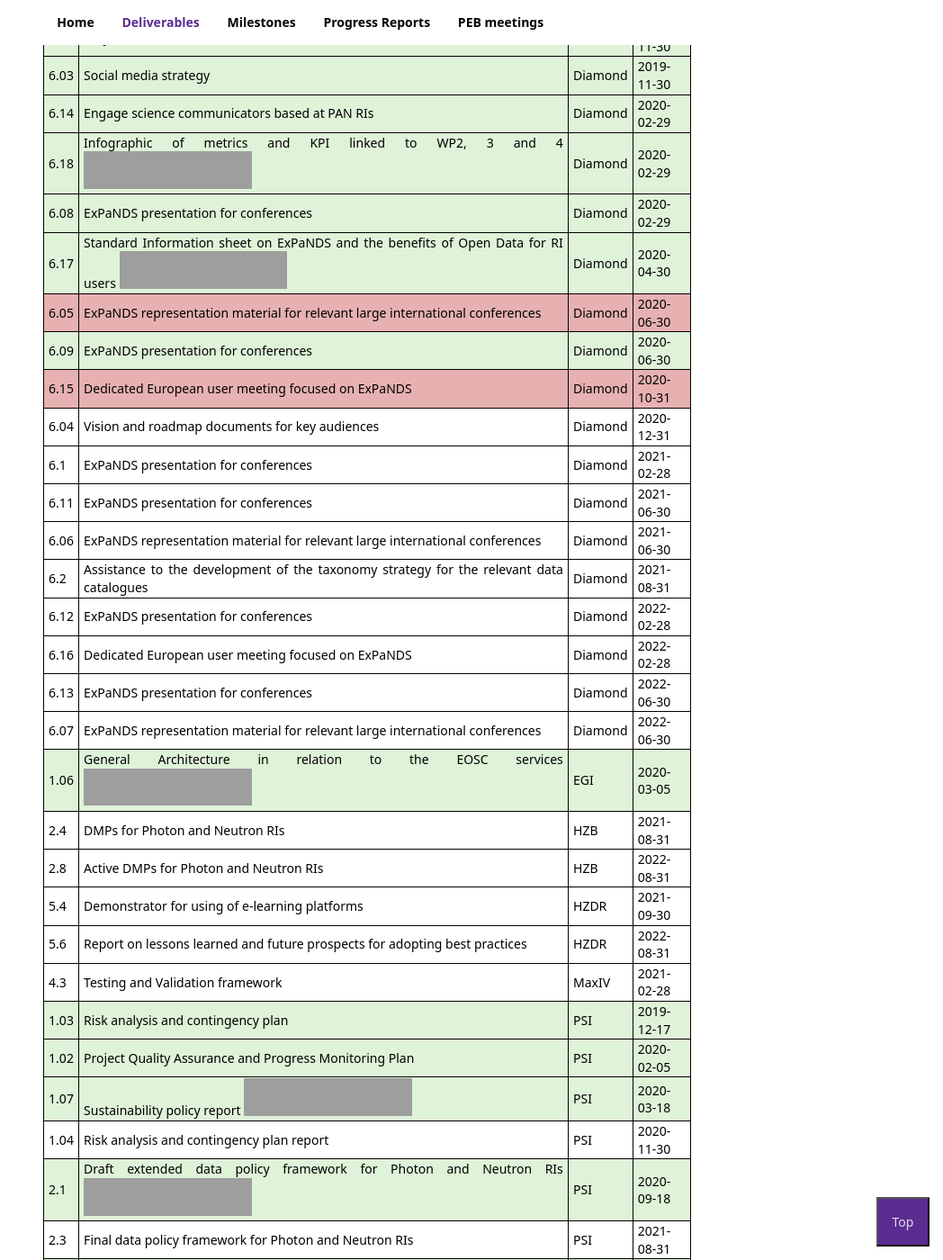
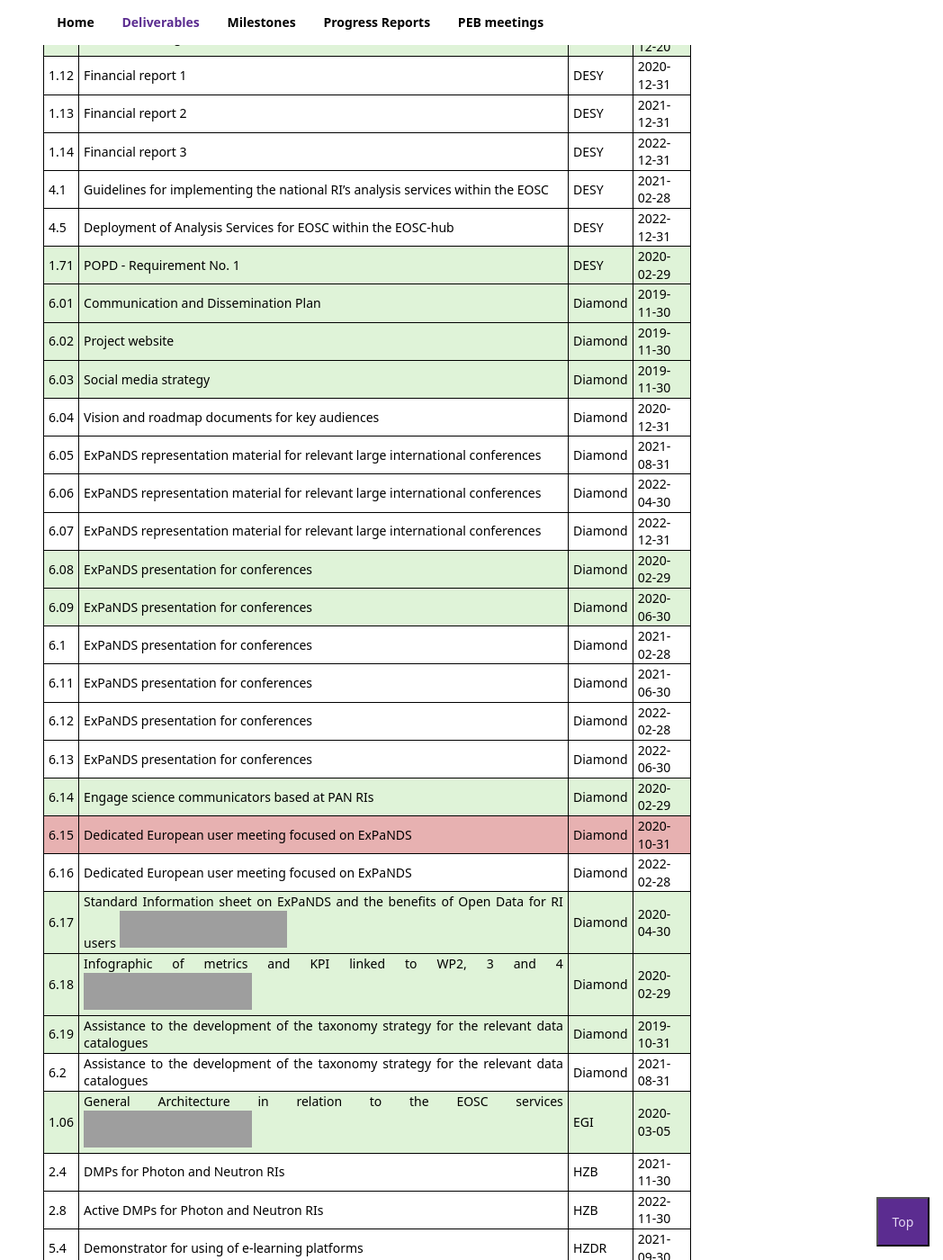
Before and after one commit to ExPaNDS-eu/WP1-reporting, a Jekyll site: the page built from deliverables.html, in a window 1280 px wide and 1400 px high, scrolled down 6187 px. Shown: the whole window at 90% size, without its empty margins (232-1280 px from the left). Built offline with Jekyll 4.4.1, drawn with Linux system fonts in a browser that asks for light colours; some of the changed text lies outside the part shown; grey boxes are pictures that could not be loaded.

Commit message:
update timeline following extension approval by EC for tasks, deliverables and milestones + reorder

```diff
--- a/_data/deliverables.yml
+++ b/_data/deliverables.yml
@@ -5,34 +5,25 @@
   date: 2019-11-29
   description: Initial list of ExPaNDS participants and their contributions, initial list of board members
 
-- name: Collaboration agreement(s)
-  partner: DESY
-  id: 1.11
-  date: 2019-12-20
-  description: Formal agreement between the INFRA-EOSC 5B projects to make the most of the synergies between our projects, including the list of 'task forces' and their initial workplan
+- id: 1.02
+  name:	Project Quality Assurance and Progress Monitoring Plan
+  partner: PSI
+  date: 2020-02-05
 
 - name: Risk analysis and contingency plan
   partner: PSI
   id: 1.03
   date: 2019-12-17
-  description:
+
+- id: 1.04
+  name: Risk analysis and contingency plan report
+  partner: PSI
+  date: 2020-11-30
 
 - id: 1.05
   name:	Communication Plan (internal + EC)
   partner: DESY
   date: 2019-12-23
-
-- id: 1.02
-  name:	Project Quality Assurance and Progress Monitoring Plan
-  partner: PSI
-  date: 2020-02-05
-
-- id: 1.10
-  name: Data Management Plan
-  partner: DESY
-  date: 2020-02-14
-  link: https://doi.org/10.5281/zenodo.3672926
-  img: https://zenodo.org/badge/DOI/10.5281/zenodo.3762926.svg
 
 - id: 1.06
   name: General Architecture in relation to the EOSC services
@@ -48,11 +39,6 @@
   date: 2020-03-18
   img: https://zenodo.org/badge/DOI/10.5281/zenodo.3715279.svg
 
-- id: 1.04
-  name: Risk analysis and contingency plan report
-  partner: PSI
-  date: 2020-11-30
-
 - id: 1.08
   name: Periodic progress report
   partner: DESY
@@ -61,7 +47,35 @@
 - id: 1.09
   name: Periodic progress report
   partner: DESY
-  date: 2022-07-31
+  date: 2023-02-28
+
+- id: 1.10
+  name: Data Management Plan
+  partner: DESY
+  date: 2020-02-14
+  link: https://doi.org/10.5281/zenodo.3672926
+  img: https://zenodo.org/badge/DOI/10.5281/zenodo.3762926.svg
+
+- name: Collaboration agreement(s)
+  partner: DESY
+  id: 1.11
+  date: 2019-12-20
+  description: Formal agreement between the INFRA-EOSC 5B projects to make the most of the synergies between our projects, including the list of 'task forces' and their initial workplan
+
+- id: 1.12
+  name: Financial report 1
+  partner: DESY
+  date: 2020-12-31
+
+- id: 1.13
+  name: Financial report 2
+  partner: DESY
+  date: 2021-12-31
+
+- id: 1.14
+  name: Financial report 3
+  partner: DESY
+  date: 2022-12-31
 
 - id: 2.1
   name: Draft extended data policy framework for Photon and Neutron RIs
@@ -74,7 +88,7 @@
 - id: 2.2
   name: Draft recommendations for FAIR Photon and Neutron Data Management
   partner: ALBA
-  date: 2020-11-30 #reference: 2020-08-31 / shift accepted by PO on 2020-07-31
+  date: 2020-11-30
   description: Draft recommendations on actual implementation of FAIR practices at each stage of the data life cycle
 
 - id: 2.3
@@ -86,34 +100,34 @@
 - id: 2.4
   name: DMPs for Photon and Neutron RIs
   partner: HZB
-  date: 2021-08-31
+  date: 2021-11-30
   description: Model Data Management Plan for a typical PaN instrument
 
 - id: 2.5
   name: Advanced infrastructure for PIDs in Photon and Neutron RIs
   partner: UKRI
-  date: 2021-08-31
+  date: 2022-02-28
 
 - id: 2.6
   name: Self-evaluation Photon and Neutron RIs for FAIR data certification
   partner: UKRI
-  date: 2022-02-28
+  date: 2022-08-31
 
 - id: 2.7
   name: Final Recommendations for FAIR Photon and Neutron Data Management
   partner: ALBA
-  date: 2022-02-28
+  date: 2022-05-31
   description: Recommendations on actual implementation of FAIR practices at each stage of the data life cycle
 
 - id: 2.8
   name: Active DMPs for Photon and Neutron RIs
   partner: HZB
-  date: 2022-08-31
+  date: 2022-11-30
 
 - id: 2.9
   name: Report on promotion of FAIR data within Photon and Neutron RIs
   partner: UKRI
-  date: 2022-08-31
+  date: 2023-01-31
 
 - id: 3.1
   name: Report on status, gap analysis and roadmap towards harmonised and federated metadata catalogues for EU national Photon and Neutron RIs
@@ -125,7 +139,7 @@
 - id: 3.2
   name: Release V1.0 ExPaNDS ontology available as an EOSC online service
   partner: PSI
-  date: 2021-02-28
+  date: 2021-05-31
 
 - id: 3.3
   name: Demonstrate ICAT and SciCat released with APIs compatible to ExPaNDS federated EOSC services
@@ -150,17 +164,17 @@
 - id: 4.3
   name: Testing and Validation framework
   partner: MaxIV
-  date: 2021-02-28
+  date: 2021-08-31
 
 - id: 4.4
   name: Analysis Services Prototypes
   partner: SOLEIL
-  date: 2021-08-31
+  date: 2022-02-28
 
 - id: 4.5
   name: Deployment of Analysis Services for EOSC within the EOSC-hub
   partner: DESY
-  date: 2022-06-30
+  date: 2022-12-31
 
 - id: 5.1
   name: Annual report on training activities, workshops held, materials published and investigations performed
@@ -172,6 +186,11 @@
   partner: SOLEIL
   date: 2021-08-31
 
+- id: 5.3
+  name: Annual report on training activities, workshops held, materials published and investigations performed
+  partner: SOLEIL
+  date: 2022-08-31
+
 - id: 5.4
   name: Demonstrator for using of e-learning platforms
   partner: HZDR
@@ -180,22 +199,12 @@
 - id: 5.5
   name: Dedicated websites and e-platforms with the teaching material
   partner: SOLEIL
-  date: 2022-02-28
-
-- id: 5.3
-  name: Annual report on training activities, workshops held, materials published and investigations performed
-  partner: SOLEIL
   date: 2022-08-31
 
 - id: 5.6
   name: Report on lessons learned and future prospects for adopting best practices
   partner: HZDR
-  date: 2022-08-31
-
-- id: 6.19
-  name: Assistance to the development of the taxonomy strategy for the relevant data catalogues
-  partner: Diamond
-  date: 2019-10-31
+  date: 2023-01-31
 
 - id: 6.01
   name: Communication and Dissemination Plan
@@ -212,51 +221,35 @@
   partner: Diamond
   date: 2019-11-30
 
-- id: 6.14
-  name: Engage science communicators based at PAN RIs
+- id: 6.04
+  name: Vision and roadmap documents for key audiences
   partner: Diamond
-  date: 2020-02-29
+  date: 2020-12-31
 
-- id: 6.18
-  name: Infographic of metrics and KPI linked to WP2, 3 and 4
+- id: 6.05
+  name: ExPaNDS representation material for relevant large international conferences
   partner: Diamond
-  date: 2020-02-29
-  link: https://doi.org/10.5281/zenodo.3757786
-  img: https://zenodo.org/badge/DOI/10.5281/zenodo.3757786.svg
+  date: 2021-08-31
+
+- id: 6.06
+  name: ExPaNDS representation material for relevant large international conferences
+  partner: Diamond
+  date: 2022-04-30
+
+- id: 6.07
+  name: ExPaNDS representation material for relevant large international conferences
+  partner: Diamond
+  date: 2022-12-31
 
 - id: 6.08
   name: ExPaNDS presentation for conferences
   partner: Diamond
   date: 2020-02-29
 
-- id: 6.17
-  name: Standard Information sheet on ExPaNDS and the benefits of Open Data for RI users
-  partner: Diamond
-  date: 2020-04-30
-  link: https://doi.org/10.5281/zenodo.3780053
-  img: https://zenodo.org/badge/DOI/10.5281/zenodo.3780053.svg
-
-- id: 6.05
-  name: ExPaNDS representation material for relevant large international conferences
-  partner: Diamond
-  date: 2020-06-30
-  status: late
-
 - id: 6.09
   name: ExPaNDS presentation for conferences
   partner: Diamond
   date: 2020-06-30
-
-- id: 6.15
-  name: Dedicated European user meeting focused on ExPaNDS
-  partner: Diamond
-  date: 2020-10-31 #reference: 2020-08-31 / shift accepted by PO on 2020-07-31
-  status: late
-
-- id: 6.04
-  name: Vision and roadmap documents for key audiences
-  partner: Diamond
-  date: 2020-12-31 #reference: 2020-08-31 / shift accepted by PO on 2020-07-31
 
 - id: 6.10
   name: ExPaNDS presentation for conferences
@@ -268,23 +261,8 @@
   partner: Diamond
   date: 2021-06-30
 
-- id: 6.06
-  name: ExPaNDS representation material for relevant large international conferences
-  partner: Diamond
-  date: 2021-06-30
-
-- id: 6.20
-  name: Assistance to the development of the taxonomy strategy for the relevant data catalogues
-  partner: Diamond
-  date: 2021-08-31
-
 - id: 6.12
   name: ExPaNDS presentation for conferences
-  partner: Diamond
-  date: 2022-02-28
-
-- id: 6.16
-  name: Dedicated European user meeting focused on ExPaNDS
   partner: Diamond
   date: 2022-02-28
 
@@ -293,10 +271,45 @@
   partner: Diamond
   date: 2022-06-30
 
-- id: 6.07
-  name: ExPaNDS representation material for relevant large international conferences
+- id: 6.14
+  name: Engage science communicators based at PAN RIs
   partner: Diamond
-  date: 2022-06-30
+  date: 2020-02-29
+
+- id: 6.15
+  name: Dedicated European user meeting focused on ExPaNDS
+  partner: Diamond
+  date: 2020-10-31
+  status: late
+
+- id: 6.16
+  name: Dedicated European user meeting focused on ExPaNDS
+  partner: Diamond
+  date: 2022-02-28
+
+- id: 6.17
+  name: Standard Information sheet on ExPaNDS and the benefits of Open Data for RI users
+  partner: Diamond
+  date: 2020-04-30
+  link: https://doi.org/10.5281/zenodo.3780053
+  img: https://zenodo.org/badge/DOI/10.5281/zenodo.3780053.svg
+
+- id: 6.18
+  name: Infographic of metrics and KPI linked to WP2, 3 and 4
+  partner: Diamond
+  date: 2020-02-29
+  link: https://doi.org/10.5281/zenodo.3757786
+  img: https://zenodo.org/badge/DOI/10.5281/zenodo.3757786.svg
+
+- id: 6.19
+  name: Assistance to the development of the taxonomy strategy for the relevant data catalogues
+  partner: Diamond
+  date: 2019-10-31
+
+- id: 6.20
+  name: Assistance to the development of the taxonomy strategy for the relevant data catalogues
+  partner: Diamond
+  date: 2021-08-31
 
 - id: 1.71
   name: POPD - Requirement No. 1
--- a/_data/milestones.yml
+++ b/_data/milestones.yml
@@ -22,7 +22,7 @@
 - id: 5
   name: First all-hands meeting organised
   partner: DESY
-  date: 2020-11-11 #reference: 2020-08-31 / shift to 2020-11-30 accepted by PO on 2020-07-31
+  date: 2020-11-11
 
 - id: 6
   name: Successful completion of mid-term
@@ -32,27 +32,27 @@
 - id: 7
   name: Second all-hands meeting organised
   partner: DESY
-  date: 2021-04-30
+  date: 2021-11-30
 
 - id: 8
   name: Third all-hands meeting organised
   partner: DESY
-  date: 2022-02-28
+  date: 2022-12-31
 
 - id: 9
   name: Successful completion of final review
   partner: DESY
-  date: 2022-08-31
+  date: 2023-02-28
 
 - id: 10
   name: Production of draft FAIR data framework
   partner: UKRI
-  date: 2020-11-30 #reference: 2020-08-31 / shift accepted by PO on 2020-07-31
+  date: 2020-11-30
 
 - id: 11
   name: Production of final FAIR data framework
   partner: UKRI
-  date: 2022-06-30
+  date: 2022-11-30
 
 - id: 12
   name: Metadata catalogue release
@@ -67,12 +67,12 @@
 - id: 14
   name: Analysis services prototypes
   partner: DESY
-  date: 2021-08-31
+  date: 2022-02-28
 
 - id: 15
   name: Analysis services for EOSC
   partner: DESY
-  date: 2022-06-30
+  date: 2022-12-31
 
 - id: 16
   name: First (pilot) national training event organised and performed
@@ -82,7 +82,7 @@
 - id: 17
   name: Training websites and e-platforms online available
   partner: SOLEIL
-  date: 2022-04-30
+  date: 2022-10-31
 
 - id: 18
   name: Website
@@ -97,27 +97,27 @@
 - id: 20
   name: Vision and roadmap documents
   partner: Diamond
-  date: 2020-12-31 #reference: 2020-08-31 / shift accepted by PO on 2020-07-31
+  date: 2020-12-31
 
 - id: 21
   name: Reference from community websites
   partner: Diamond
-  date: 2020-10-13 #reference: 2020-08-31 / shift accepted by PO on 2020-07-31
+  date: 2020-10-13
 
 - id: 22
   name: AAAS & ESOF attendance
   partner: Diamond
-  date: 2021-08-31 #reference: 2020-06-30 / shift accepted by PO on 2020-07-31
+  date: 2021-08-31
 
 - id: 23
   name: AAAS & ESOF attendance
   partner: Diamond
-  date: 2021-06-30
+  date: 2022-04-30
 
 - id: 24
   name: AAAS & ESOF attendance
   partner: Diamond
-  date: 2022-06-30
+  date: 2022-12-31
 
 - id: 25
   name: Collaboration network of communicators in place with regular updates
--- a/_data/tasks.yml
+++ b/_data/tasks.yml
@@ -48,19 +48,19 @@
 - id: 2.3
   name: Mainstreaming of standards for data management
   partner: ALBA
-  end-date: 2022-02-28
+  end-date: 2022-05-31
 
 - id: 2.4
   name: Persistent Identifier infrastructure
   partner: UKRI
   start-date: 2020-09-01
-  end-date: 2021-08-31
+  end-date: 2022-02-28
 
 - id: 2.5
   name: Quality assurance and certification schemes for data repositories
   partner: UKRI
   start-date: 2020-09-01
-  end-date: 2022-02-28
+  end-date: 2022-08-31
 
 - id: 2.6
   name: Uptake of FAIR data practices
@@ -69,7 +69,7 @@
 - id: 3.1
   name: Coordinate metadata catalogue services
   partner: PSI
-  end-date: 2020-08-31
+  end-date: 2020-10-31
 
 - id: 3.2
   name: Develop an EU PaN ontology
@@ -81,7 +81,7 @@
   name: Implement ontologies in metadata catalogues
   partner: PSI
   start-date: 2020-08-01
-  end-date: 2022-02-28
+  end-date: 2022-08-31
 
 - id: 3.4
   name: Coordinate metadata catalogues and data life cycle
@@ -125,19 +125,19 @@
   name: Testing and validation framework
   partner: MaxIV
   start-date: 2020-06-01 # updated - ref:2020-08-01
-  end-date: 2021-02-28
+  end-date: 2021-08-31
 
 - id: 4.6
   name: Prototype data analysis services
   partner: SOLEIL
   start-date: 2020-08-01
-  end-date: 2021-08-31
+  end-date: 2022-02-28
 
 - id: 4.7
   name: Deploy data analysis services into the EOSC-hub
   partner: DESY
   start-date: 2021-02-01
-  end-date: 2022-06-30
+  end-date: 2022-12-31
 
 - id: 5.1
   name: Organising at national RIs a series of staff and users training events
```
